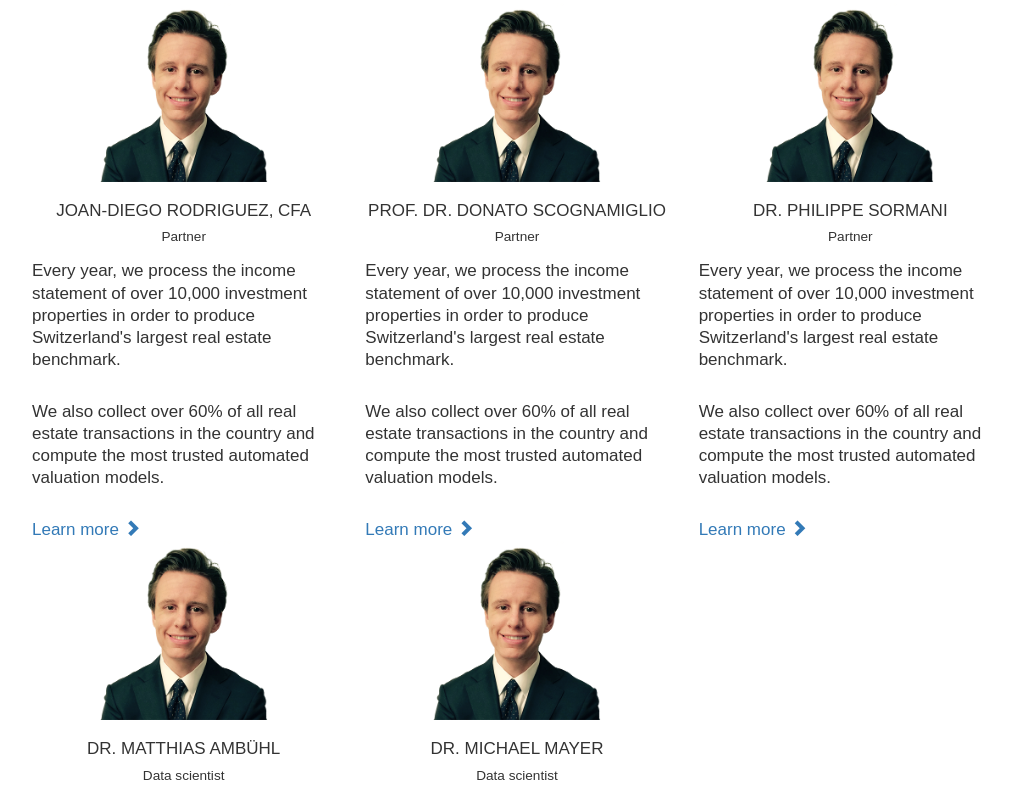
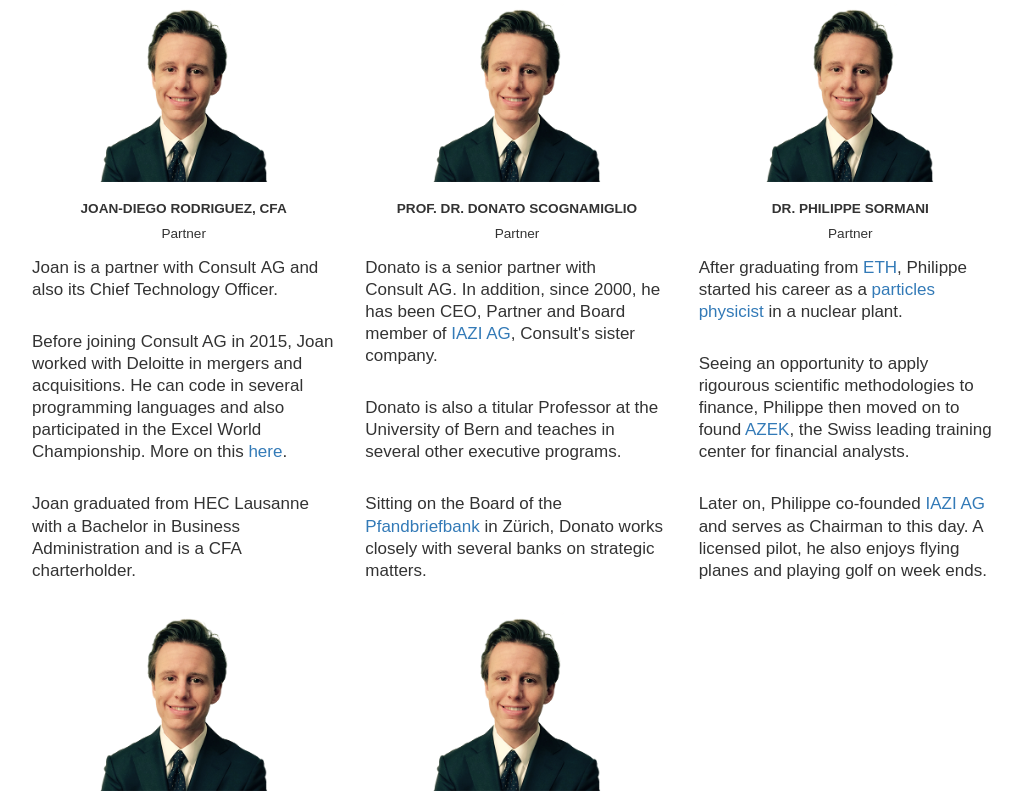
Before and after one commit to joanrodriguez/consultag, a plain HTML site: page index.html in a window 1280 px wide. Shown: the part 1169-1965 px from the top of the page, without its empty margins (123-1145 px from the left). Drawn offline with nearby package versions, Linux system fonts and the light colour scheme.

Commit message:
More improvements

```diff
--- a/index.html
+++ b/index.html
@@ -93,36 +93,38 @@
           <h2>Joan-Diego Rodriguez, CFA</h2>
           <h3>Partner</h3>
           <p>
-          Every year, we process the income statement of over 10,000 investment properties in order to produce Switzerland's largest real estate benchmark.
+          Joan is a partner with Consult&nbsp;AG and also its Chief Technology Officer.
           </p>
           <p>
-          We also collect over 60% of all real estate transactions in the country and compute the most trusted automated valuation models.
+          Before joining Consult AG in 2015, Joan worked with Deloitte in mergers and acquisitions. He can code in several programming languages and also participated in the Excel World Championship. More on this <a href="https://www.youtube.com/watch?v=WIwwXiUgP_E">here</a>.
           </p>
-          <a href="#">Learn more <span class="glyphicon glyphicon-chevron-right"></span></a>
+          <p>Joan graduated from HEC Lausanne with a Bachelor in Business Administration and is a CFA charterholder.</p>
         </div>
         <div class="col-md-4">
           <img src="joan.png"></img>
           <h2>Prof. Dr. Donato Scognamiglio</h2>
           <h3>Partner</h3>
           <p>
-          Every year, we process the income statement of over 10,000 investment properties in order to produce Switzerland's largest real estate benchmark.
+          Donato is a senior partner with Consult&nbsp;AG. In addition, since 2000, he has been CEO, Partner and Board member of <a href="http://www.iazicifi.ch/">IAZI AG</a>, Consult's sister company.
           </p>
           <p>
-          We also collect over 60% of all real estate transactions in the country and compute the most trusted automated valuation models.
+          Donato is also a titular Professor at the University of Bern and teaches in several other executive programs.
           </p>
-          <a href="#">Learn more <span class="glyphicon glyphicon-chevron-right"></span></a>
+          <p>Sitting on the Board of the <a href="http://www.pfandbriefbank.ch/">Pfandbriefbank</a> in Zürich, Donato works closely with several banks on strategic matters.</p>
         </div>
         <div class="col-md-4">
           <img src="joan.png"></img>
           <h2>Dr. Philippe Sormani</h2>
           <h3>Partner</h3>
           <p>
-          Every year, we process the income statement of over 10,000 investment properties in order to produce Switzerland's largest real estate benchmark.
+          After graduating from <a href="https://www.ethz.ch">ETH</a>, Philippe started his career as a <a href="https://en.wikipedia.org/wiki/Particle_physics">particles physicist</a> in a nuclear plant.
           </p>
           <p>
-          We also collect over 60% of all real estate transactions in the country and compute the most trusted automated valuation models.
+          Seeing an opportunity to apply rigourous scientific methodologies to finance, Philippe then moved on to found <a href="http://www.azek.ch/">AZEK</a>, the Swiss leading training center for financial analysts.
           </p>
-          <a href="#">Learn more <span class="glyphicon glyphicon-chevron-right"></span></a>
+          <p>
+          Later on, Philippe co-founded <a href="http://www.iazicifi.ch/">IAZI AG</a> and serves as Chairman to this day. A licensed pilot, he also enjoys flying planes and playing golf on week ends.
+          </p>
         </div>
         <div class="col-md-4">
           <img src="joan.png"></img>
--- a/style.css
+++ b/style.css
@@ -130,10 +130,11 @@
 }
 
 #team h2 {
-  font-size: 1em;
+  font-size: 0.8em;
   text-transform: uppercase;
   text-align: center;
   margin-bottom: 10px;
+  font-weight: bold;
 }
 
 #team h3 {
```
